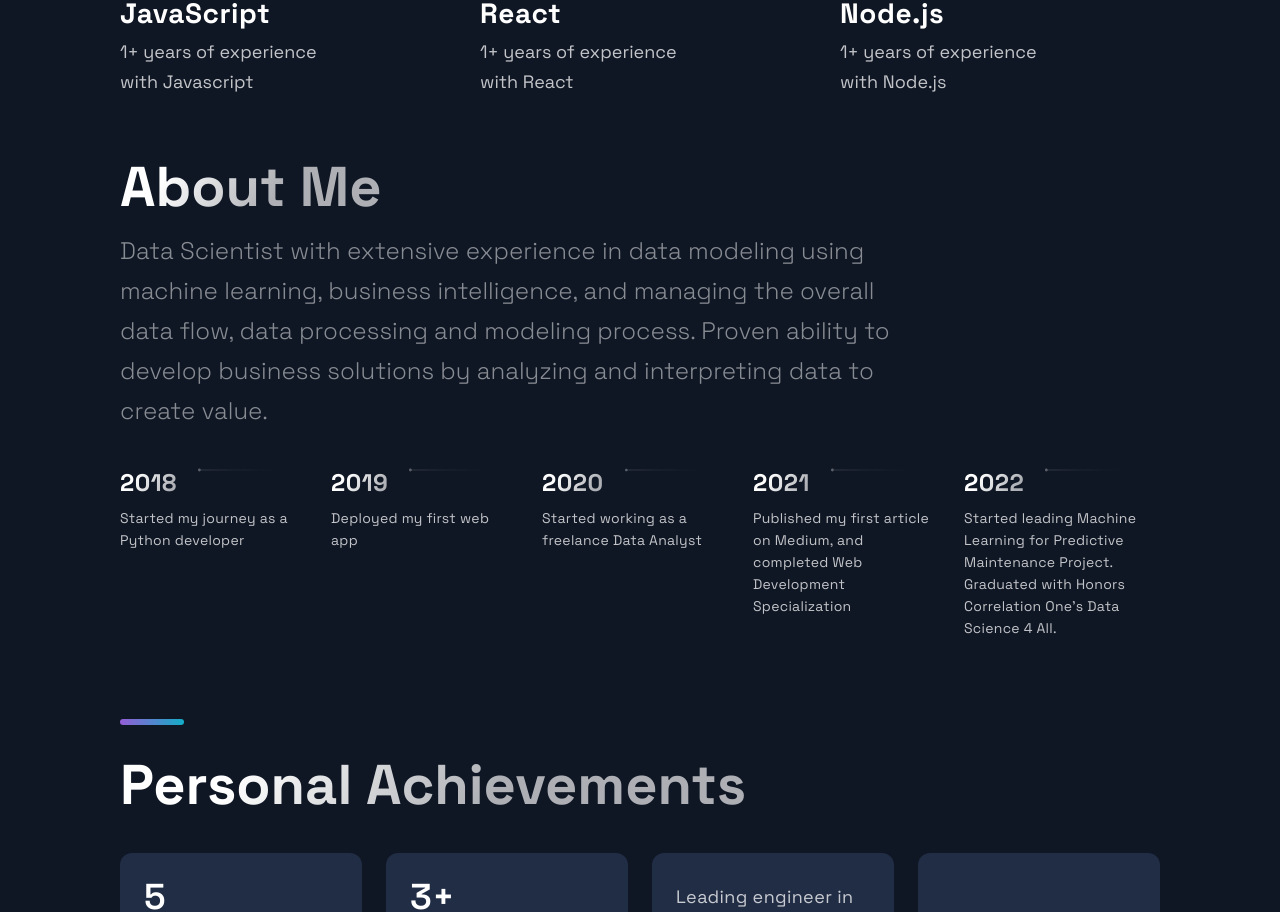
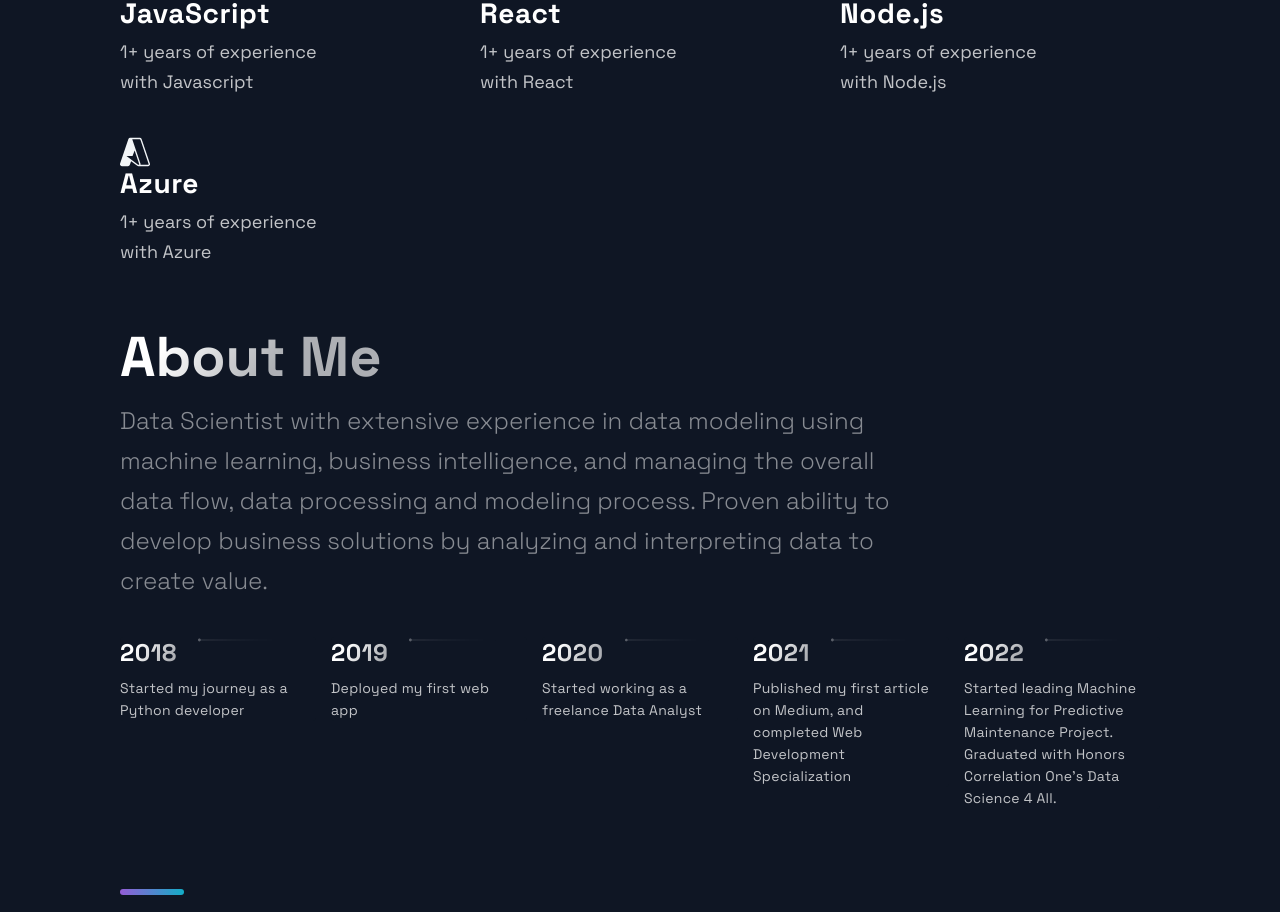
Before and after one commit to AReyH/arturo-portfolio, a Next.js app: page / in a window 1280 px wide. Shown: the part 2760-3672 px from the top of the page. Built offline with nearby package versions, Linux system fonts and the light colour scheme.

Commit message:
Added Azure to Technologies

```diff
--- a/src/components/Technologies/Technologies.js
+++ b/src/components/Technologies/Technologies.js
@@ -1,6 +1,6 @@
 import React from 'react';
 import { DiFirebase, DiReact, DiZend,DiPython,DiJavascript,DiNodejs } from 'react-icons/di';
-import { SiTensorflow,SiScikitlearn } from 'react-icons/si';
+import { SiTensorflow,SiMicrosoftazure,SiScikitlearn } from 'react-icons/si';
 import { Section, SectionDivider, SectionText, SectionTitle } from '../../styles/GlobalComponents';
 import { List, ListContainer, ListItem, ListParagraph, ListTitle } from './TechnologiesStyles';
 
@@ -75,6 +75,16 @@ const Technologies = () =>  (
           </ListParagraph>
         </ListContainer>
       </ListItem>
+      <ListItem>
+        <SiMicrosoftazure size='3rem'/>
+        <ListContainer>
+          <ListTitle>Azure</ListTitle>
+          <ListParagraph>
+          1+ years of experience <br/>
+          with Azure
+          </ListParagraph>
+        </ListContainer>
+      </ListItem>
     </List>
   </Section>
 );
```
